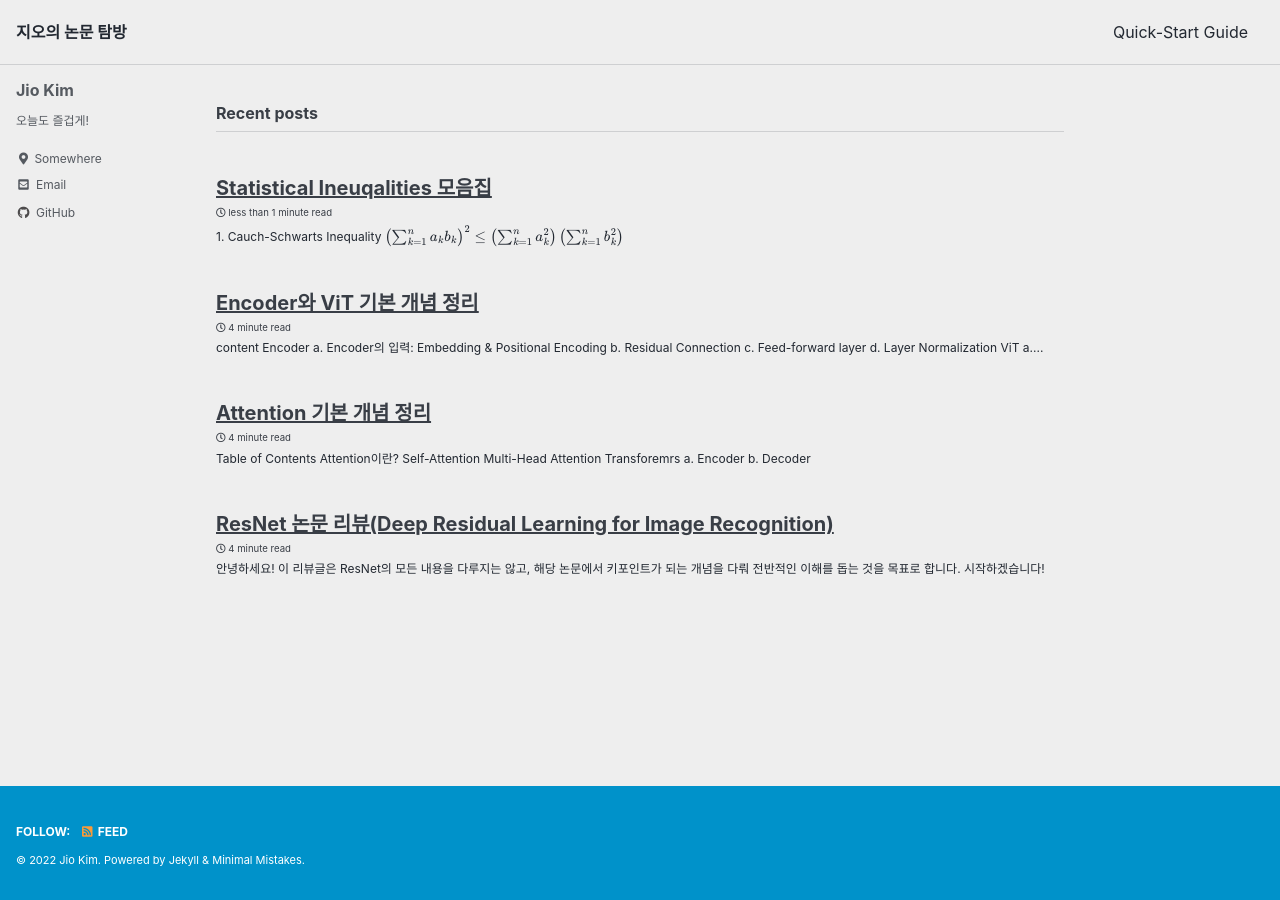
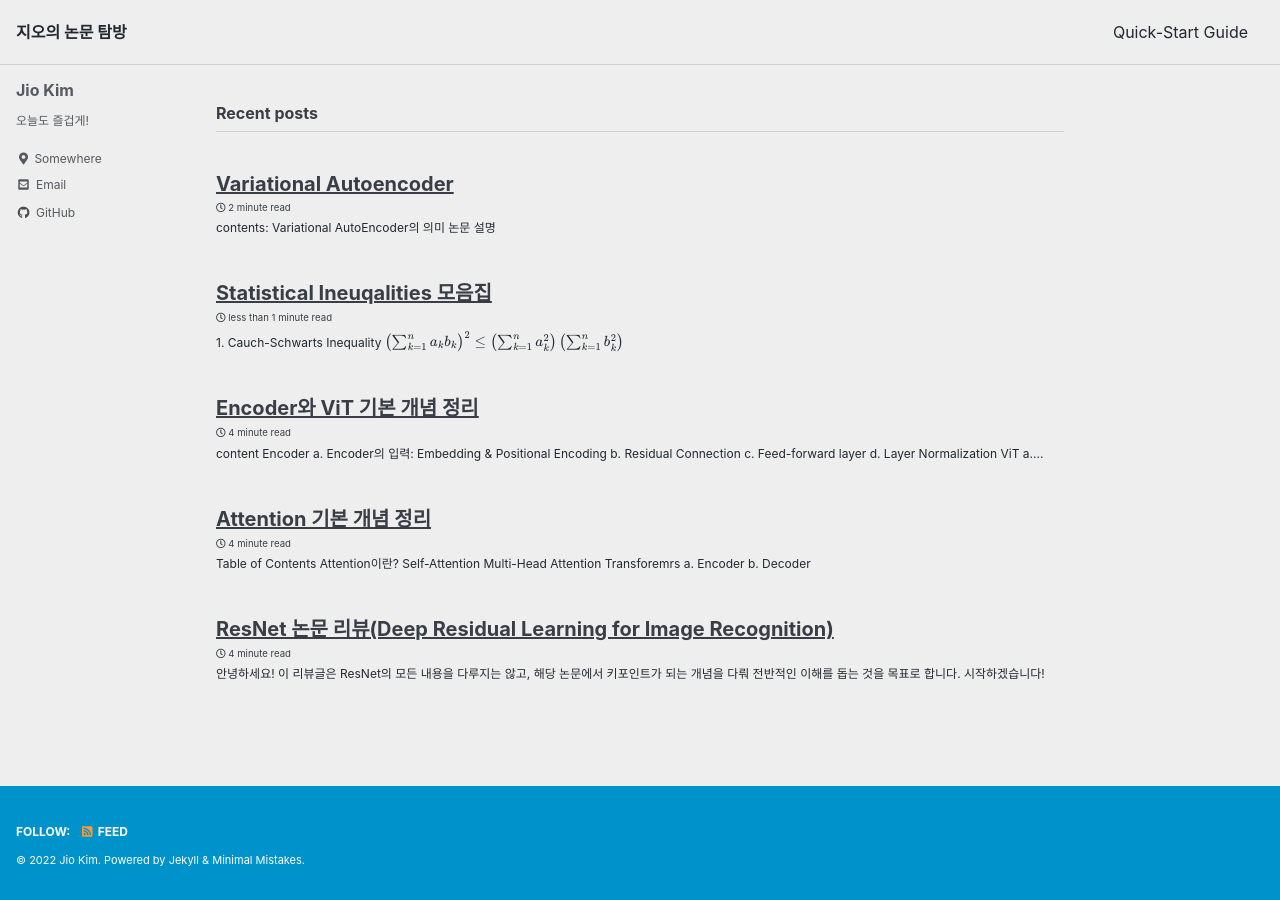
Before and after one commit to Jio0728/Jio0728.github.io, a Jekyll site: the page built from index.html, in a window 1280 px wide. Built offline with Jekyll 4.4.1, drawn with Linux system fonts in a browser that asks for light colours; cached includes are drawn as plain includes; formulas are drawn with MathJax 3; the list of posts is cut into pages by our own code; part of the change alters nothing that is shown.

Commit message:
Update 2022-09-16-VAE.md

```diff
--- a/_posts/2022-09-16-VAE.md
+++ b/_posts/2022-09-16-VAE.md
@@ -2,19 +2,41 @@
 title: Variational Autoencoder
 use_math: true
 comments: true
-published: false
+published: true
 ---
 
 ### contents:
-1. Variational AutoEncoder 간략 설명
+1. Variational AutoEncoder의 의미
 2. 논문 설명
 
-# 1. 간략 설명
-포함할 내용:
-encoder, decoder
-random noise에서 이미지 형성
-분포에서 데이터를 뽑는 것. 즉, 분포를 잘 나타내는 패러미터(평균, 분산)을 구해야함.
-특정 요소를 상징하는 latent variable 생성 불가능.
+# 1. Variational Autoencoder의 의미
+
+Variational Autoencoder 논문을 살펴보면, 타 딥러닝 논문에 비해 복잡하게 통계 위주로 내용이 전개됩니다. 이를 바로 이해하고, 직관적으로 받아들이는 것은 어려우므로 이번 장에서는 VAE의 의미에 대해서 살펴보고 다음 장에서 자세한 수식과 함께 설명하도록 하겠습니다.
+이 장은 아래 블로그를 한 번 더 정리하여 작성하였습니다. 아래 블로그에 더욱 자세히 작성되어 있으니 의미를 이해하고 싶으신 분들은 참고하시길 바랍니다.
+https://gaussian37.github.io/dl-concept-vae/
+<br>
+VAE의 처음 시작은 **2D random noise에서 원하는 사진을 얻을 수 있느냐?** 라는 질문에서 시작합니다.
+<img width="712" alt="스크린샷 2022-09-19 오후 9 53 51" src="https://user-images.githubusercontent.com/87808237/191021911-30cfeb40-995e-4045-81ed-8943254d8bca.png">
+한 픽셀이 0부터 256까지의 값을 가질 수 있다고 했을 때, 위 random noise가 가질 수 있는 이미지의 경우의 수는 $256^{Height\ast Width \ast 3(RGB)}&와 같습니다. 즉, 랜덤 노이즈를 그렸을 때, 그것이 내가 원하는 특정 이미지일 확률은 $\frac{1}{256^{Height\ast Width \ast 3(RGB)}}$입니다. 거의 불가능에 가깝습니다.
+그래서 VAE는 특정 이미지를 생성하기 쉬운 어떤 **분포**를 만드는 것을 목표합니다.
+<br>
+예를 들어, 우리가 비행기 사진을 어떤 분포로 표현한다고 가정합시다.
+<img width="696" alt="스크린샷 2022-09-19 오후 10 08 54" src="https://user-images.githubusercontent.com/87808237/191024795-77fb3814-c04f-4cfd-8bef-c9387c9addd8.png">
+위 사진을 분포로 표현한다면, 다음과 같을 것입니다.
+위 사진에서 빨간 동그라미가 위치한 곳은 하늘이 그려져있습니다. 즉, 해당 부분 픽셀값의 분포는 파란색 주위로 밀집되어 있을 것입니다. 반면에, 노란 동그라미가 위치한 곳은 비행기가 그려져 있습니다. 때문에, 해당 부분의 픽셀값의 분포는 회색 주위로 밀집되어 있을 것입니다.
+이와 비슷하게 하늘 중앙에 비행기가 있는 사진들로 이루어진 데이터셋을 VAE 모델이 학습한다면 VAE는 사진의 가장자리(하늘)에 위치한 픽셀들의 값은 파란색 주위로 밀집되어 있고, 사진의 중앙(비행기)에 위치한 픽셀들의 값은 회색 주위로 밀집되어 있다는 그러한 **분포**를 학습하게 될 것입니다.
+그리고, **해당 분포에서 랜덤 노이즈를 뽑아낸다면** 우리는 훨씬 높은 확률로 우리가 원하는 이미지를 생성할 수 있게 됩니다.
+<br>
+위 예시에서 설명한 사진의 특성을 우리는 latent variable이라고 부릅니다. 그리고 VAE는 latent variable의 학습을 목표합니다.
+<img width="845" alt="스크린샷 2022-09-19 오후 10 14 08" src="https://user-images.githubusercontent.com/87808237/191025588-e577c4d4-17f3-403a-9506-9c501b943054.png">
+그리고 해당 분포에서 랜덤 노이즈를 뽑아내어 새로운 이미지를 생성할 수 있게 됩니다.
+<img width="873" alt="스크린샷 2022-09-19 오후 10 14 45" src="https://user-images.githubusercontent.com/87808237/191025730-9446b888-341e-4024-9adb-f6967c4f6531.png">
+<br>
+VAE는 Encoder 부분에서 input이미지를 토대로 latent variable을 생성하도록 학습합니다. 여기서 중요한 특성이 하나 있습니다. 바로, VAE는 latent variable을 표현해주는 **$\mu$와 $\sigma$를 생성**한다는 것입니다. 이는 gradient descent를 가능케 만들기 위함입니다. 자세한 설명은 뒤에서 하도록 하겠습니다.
+<img width="853" alt="스크린샷 2022-09-19 오후 10 16 13" src="https://user-images.githubusercontent.com/87808237/191026013-08c2dcd7-e830-45dd-b91e-ae696ca42362.png">
+
+
+
 
 # 2. 논문 설명
 ## 2-1. Introduction
@@ -23,6 +45,9 @@ random noise에서 이미지 형성
 특히, 각 데이터포인트마다 continuous latent variable을 가진 iid 데이터셋에서는 Auto-Encoding VB(AEVB)를 활용하여 사후분포를 추론할 수 있다고 얘기한다. 해당 방식으로 사후분포 추론이 가능하다면 iterative training과 같은 expensive 방법을 쓰지 않고 parameter learning을 할 수 있게 된다.
 이 때, neural network가 recognition model에 사용되는 경우를 Variational Auto-Encoder라고 부른다.
 
-
+<br>
+* * *
+<br>
 출처:
+https://gaussian37.github.io/dl-concept-vae/
 https://velog.io/@changdaeoh/vaereview
```
